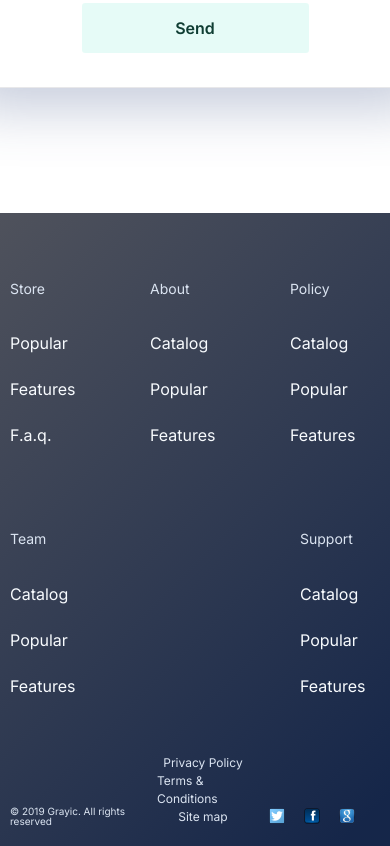
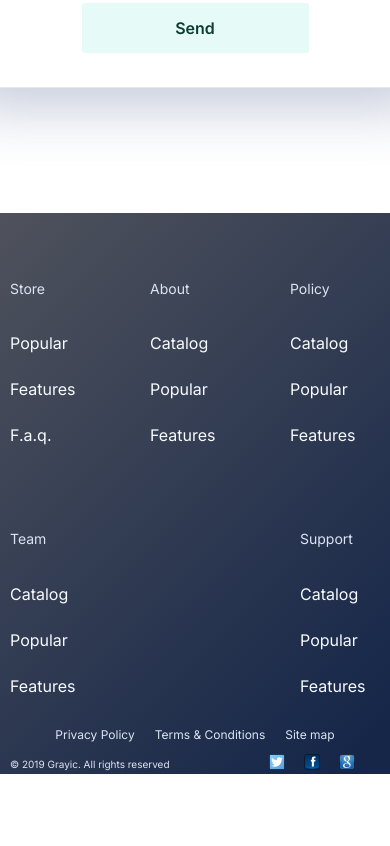
Before and after one commit to PavluXaBLR/Berlin-1.5, a plain HTML site: page contact.html in a window 390 px wide. Shown: the part 1325-2171 px from the top of the page. After the commit the page ends 2099 px from the top, so only its background shows below. Drawn offline with Linux system fonts and the light colour scheme.

Commit message:
Add files via upload

```diff
--- a/scss/style.scss
+++ b/scss/style.scss
@@ -557,6 +557,7 @@ $f-family: 'Inter', sans-serif;
           @include pricing-title-text;
           padding: 120px 0 0 0;
           margin-bottom: 20px;
+          text-align: center;
           @media (min-width: 320px) and (max-width: 1200px) {
             padding: 50px 0 0 0;
             margin-bottom: 10px;
@@ -861,6 +862,9 @@ $f-family: 'Inter', sans-serif;
           @media (min-width: 320px) and (max-width: 620px) {
             flex-wrap: nowrap;
           }
+          @media (min-width: 320px) and (max-width: 600px) {
+            position: relative;
+          }
 
           .reserved {
             margin: 0 10px;
@@ -868,25 +872,40 @@ $f-family: 'Inter', sans-serif;
               @include style-text(10px, 10px, $color_text_bottom_footer);
               padding-top: 5px;
             }
-            @media (min-width: 320px) and (max-width: 599px) {
+            @media (min-width: 320px) and (max-width: 600px) {
               display: flex;
               align-items: end;
+              position: absolute;
+              left: 0;
             }
 
           }
 
           .footer__bottom-items {
             display: flex;
-            @media (min-width: 320px) and (max-width: 599px) {
-              @include flex-column-center;
+            @media (min-width: 320px) and (max-width: 600px) {
+              position: absolute;
+              bottom: 10px;
+              text-align: center;
+              display: flex;
+              flex-direction: row;
+              justify-content: center;
+              height: auto;
+              width: 100%;
             }
 
             li {
               margin-right: 20px;
+              &:last-child {
+                @media (min-width: 320px) and (max-width: 600px) {
+                  margin-right: 0;
+                }
+              }
+
 
               a {
                 @include footer_bottom_text;
-                @media (min-width: 320px) and (max-width: 599px) {
+                @media (min-width: 320px) and (max-width: 600px) {
                   text-align: center;
                 }
               }
@@ -896,9 +915,11 @@ $f-family: 'Inter', sans-serif;
           .social {
             display: flex;
             padding-right: 35px;
-            @media (min-width: 320px) and (max-width: 599px) {
+            @media (min-width: 320px) and (max-width: 600px) {
               display: flex;
               align-items: end;
+              position: absolute;
+              right: 0;
             }
 
             a {
```
Also changed, not shown: css/style.css.
